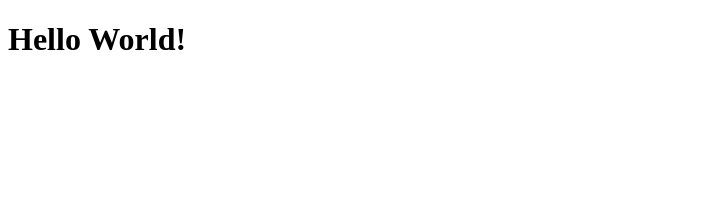
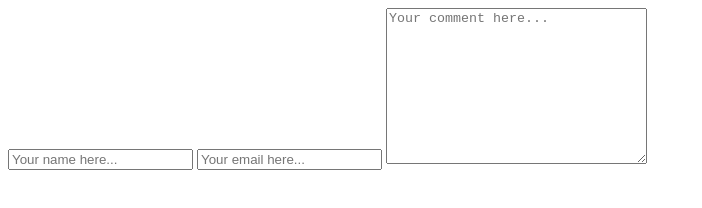
Before and after one commit to sriveragithub/dc-back-end-project, a website: page views/pages/index.html in a window 1280 px wide. Shown: the whole page, without its empty margins (0-702 px from the left). Drawn offline with Linux system fonts and the light colour scheme.

Commit message:
added form to the HTML and link to heroku app to README.md

```diff
--- a/views/pages/index.html
+++ b/views/pages/index.html
@@ -4,9 +4,13 @@
     <meta charset="UTF-8">
     <meta http-equiv="X-UA-Compatible" content="IE=edge">
     <meta name="viewport" content="width=device-width, initial-scale=1.0">
-    <title>Document</title>
+    <title>Hire Me Please</title>
 </head>
 <body>
-    <h1>Hello World!</h1>
+    <form action="">
+        <input type="text" name="full-name" placeholder="Your name here...">
+        <input type="email" name="email" placeholder="Your email here...">
+        <textarea name="comment" id="" cols="30" rows="10" placeholder="Your comment here..."></textarea>
+    </form>
 </body>
 </html>
```
Also changed, not shown: views/partials/header.html (+2 -5 lines), README.md.
